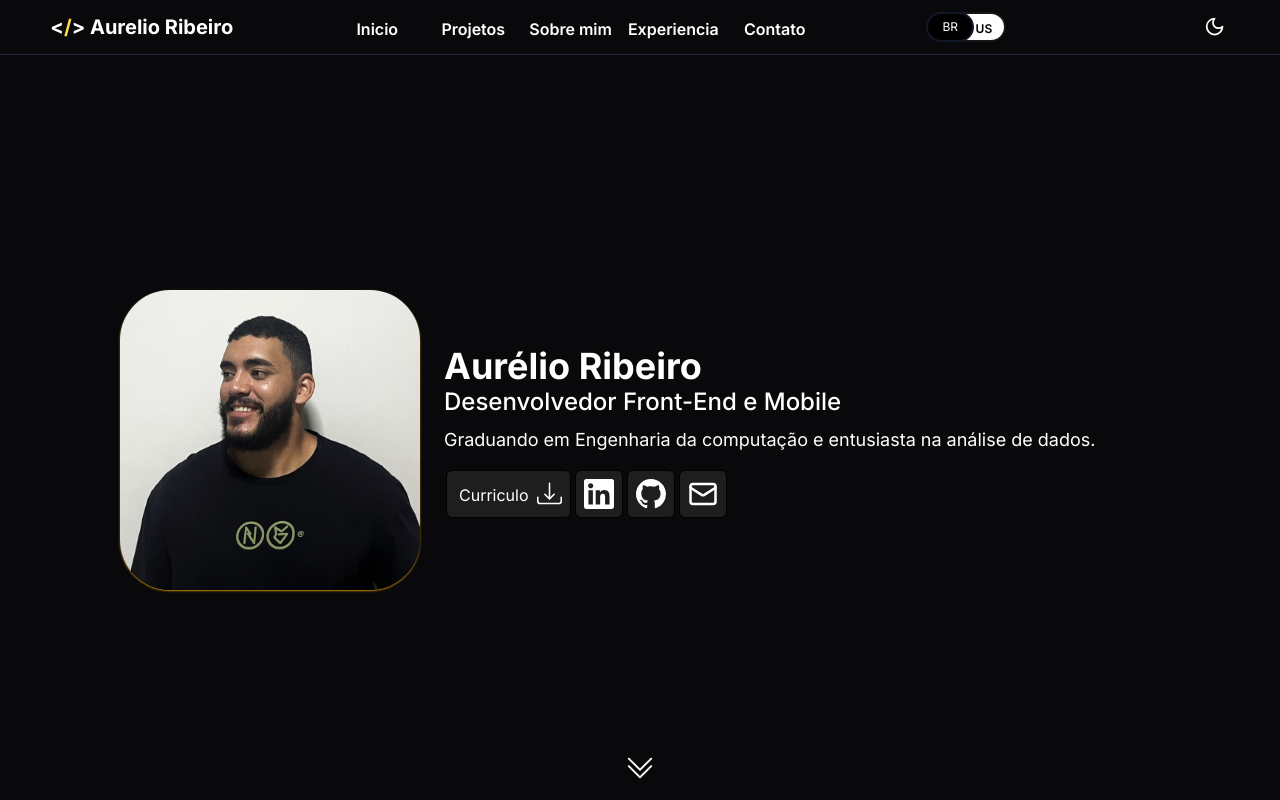
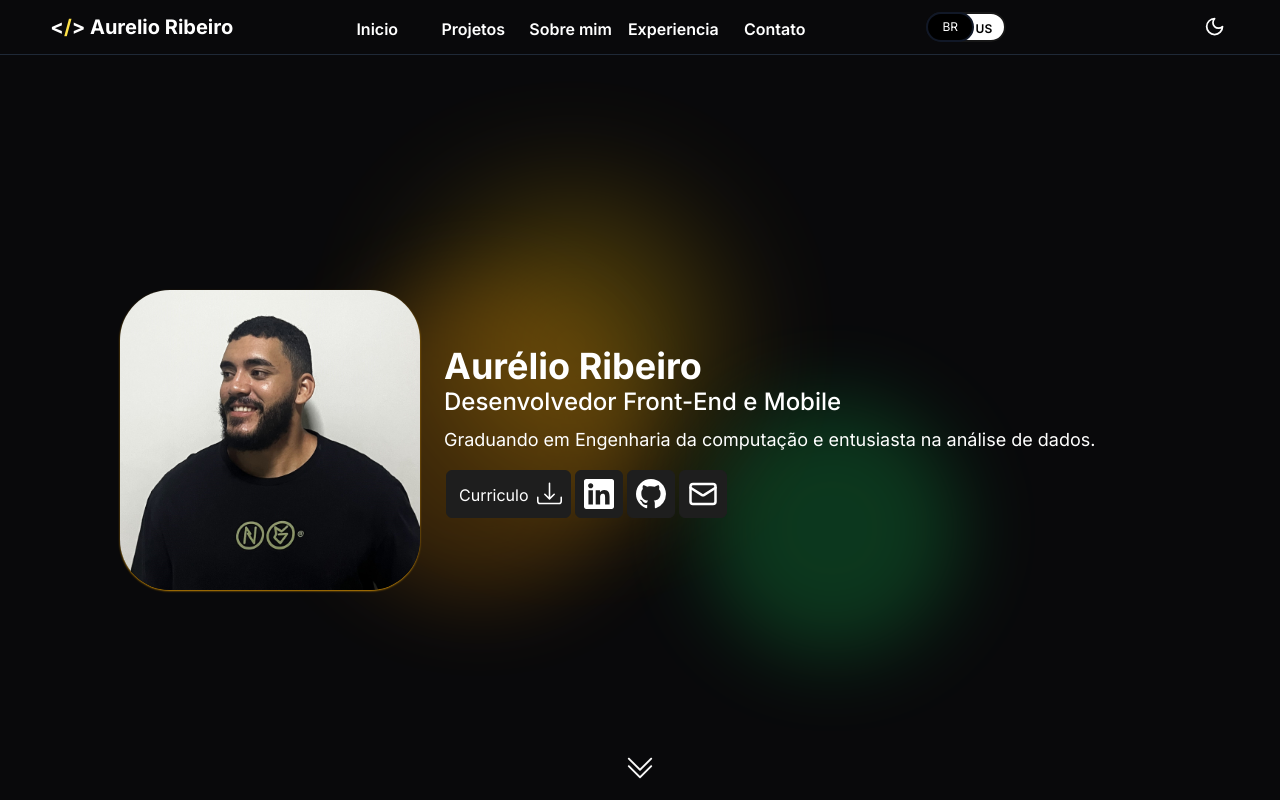
Before and after one commit to aureliodeboa/Portfolio, a Next.js app: page / in a window 1280 px wide. Built offline with nearby package versions, Linux system fonts and the light colour scheme.

Commit message:
style bg

```diff
--- a/src/components/ButtonMidia.tsx
+++ b/src/components/ButtonMidia.tsx
@@ -7,7 +7,7 @@ type Props = {
 
 export const ButtonMidia = ({children, clickAction}:Props)=>{
     return(
-        <button onClick={clickAction} className=" rounded-md m-[2px] p-2 bg-[#ffffff] border border-black  text-black dark:bg-[#1E1E1E] dark:text-white flex flex-row justify-center">
+        <button onClick={clickAction} className=" rounded-md m-[2px] p-2 bg-[#ffffff] border border-black dark:border-[#1E1E1E] text-black dark:bg-[#1E1E1E] dark:text-white flex flex-row justify-center">
             {children}
         </button>
     )
--- a/src/components/Container.tsx
+++ b/src/components/Container.tsx
@@ -1,15 +1,19 @@
-import { useTheme } from "@/contexts/ThemeContext"
-import { ReactNode } from "react"
+import { useTheme } from "@/contexts/ThemeContext";
+import { ReactNode } from "react";
 
 type Props = {
-    children: ReactNode
-}
+    children: ReactNode;
+};
 
-export const Container = ({children}:Props)=>{
-    const themeCtx =useTheme();
-    return(
-        <div className="w-full overflow-y-scroll  h-dvh bg-[#FFFFFF] text-black dark:bg-[#09090B] dark:text-white flex flex-col justify-around" >
+export const Container = ({ children }: Props) => {
+    const themeCtx = useTheme();
+    return (
+        <div className="w-full h-dvh overflow-y-scroll flex flex-col justify-around bg-[#FFFFFF] text-black dark:bg-[#09090B] dark:text-white relative">
+            {/* Background Circles for Dark Mode */}
+            <div className="hidden dark:block absolute top-1/4 left-1/3 w-72 h-72 bg-yellow-500 rounded-full blur-3xl opacity-30"></div>
+            <div className="hidden dark:block absolute top-1/2 right-1/4 w-64 h-64 bg-green-600 rounded-full blur-2xl opacity-30"></div>
+            <div className="hidden dark:block absolute bottom-1/4 left-1/4 w-80 h-80 bg-yellow-700 rounded-full blur-2xl opacity-30"></div>
             {children}
         </div>
-    )
-}
+    );
+};
```
